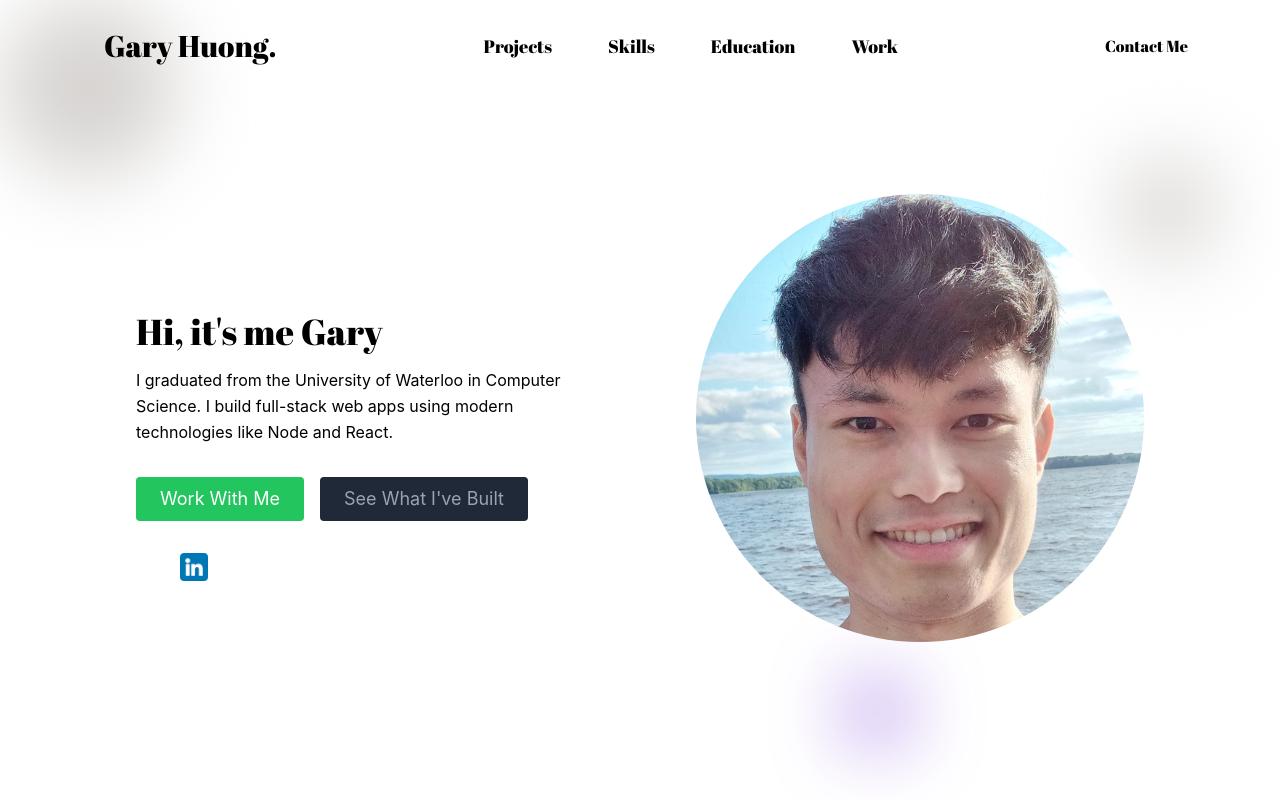
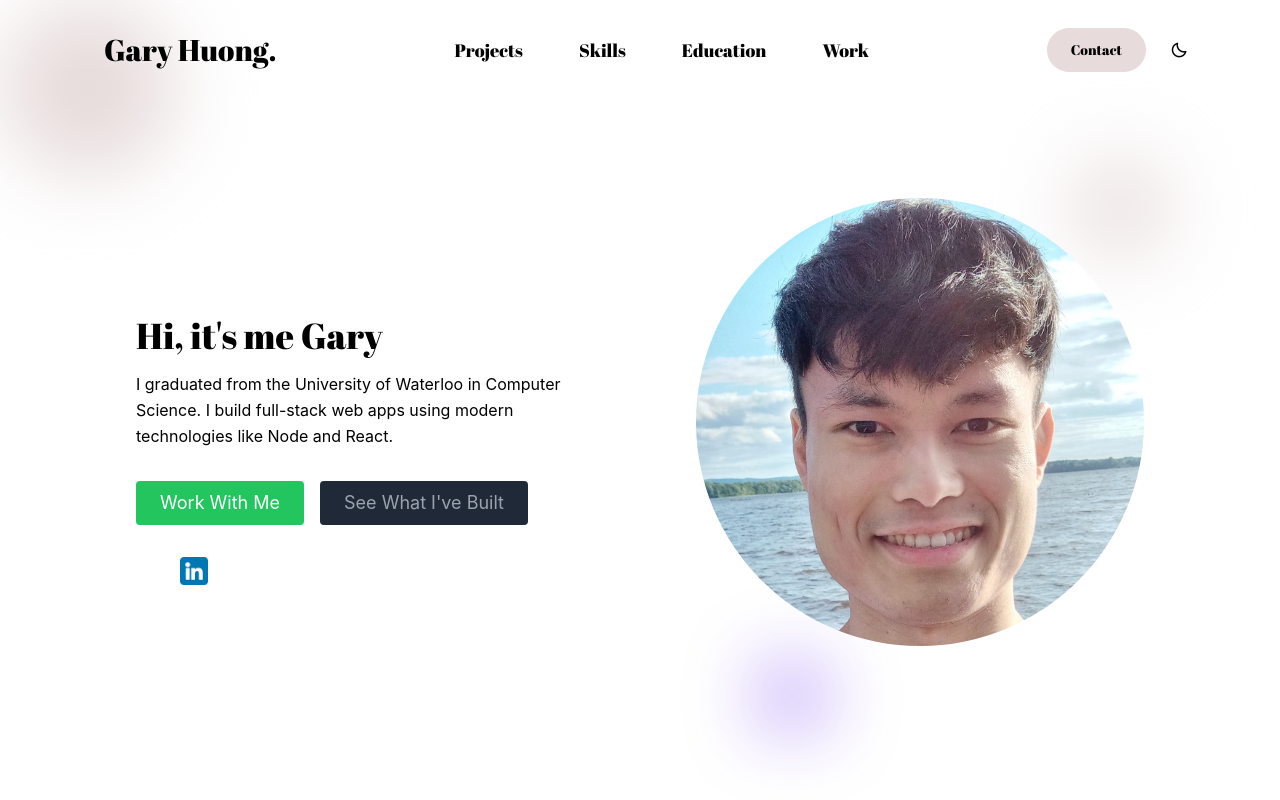
Before and after one commit to ghuong/portfolio, a React (Create React App) app: page / in a window 1280 px wide. Shown: the top 800 px of the page. Built offline with nearby package versions, Linux system fonts and the light colour scheme.

Commit message:
navbar moon and menu

```diff
--- a/public/index.html
+++ b/public/index.html
@@ -23,6 +23,7 @@
       user's mobile device or desktop. See https://developers.google.com/web/fundamentals/web-app-manifest/
     -->
     <link rel="manifest" href="%PUBLIC_URL%/manifest.json" />
+    <link href='https://unpkg.com/boxicons@2.1.4/css/boxicons.min.css' rel='stylesheet'>
     <!--
       Notice the use of %PUBLIC_URL% in the tags above.
       It will be replaced with the URL of the `public` folder during the build.
--- a/src/App.js
+++ b/src/App.js
@@ -12,9 +12,9 @@ function App() {
       <div className="h-screen w-screen flex flex-col">
         {/* About(+nav) fills screen */}
         <div className="absolute w-full h-full bg-transparent blur-2xl -z-10">
-          <div className="absolute rounded-full -z-50 bg-stone-300 w-44 h-44"></div>
-          <div className="absolute rounded-full -z-50 bg-stone-300 w-24 h-24 top-40 right-16"></div>
-          <div className="absolute rounded-full -z-50 bg-violet-700 w-12 h-12 bottom-16 left-2/3"></div>
+          <div className="absolute rounded-full -z-50 bg-[] bg-color-second w-44 h-44"></div>
+          <div className="absolute rounded-full -z-50 bg-color-second w-24 h-24 top-40 right-28"></div>
+          <div className="absolute rounded-full -z-50 bg-color-main w-12 h-12 bottom-20 left-[60%]"></div>
         </div>
         <Navbar />
         <About />
--- a/src/components/Navbar.js
+++ b/src/components/Navbar.js
@@ -17,7 +17,18 @@ export default function Navbar() {
           <Navlink text="Education" href={"#education"} />
           <Navlink text="Work" href={"#work"} />
         </div>
-        <a href="#contact">Contact Me</a>
+        <div className="flex items-center">
+          <a
+            href="#contact"
+            className="py-3 px-6 rounded-full font-abrilFatface bg-color-second text-sm
+              transition-opacity duration-300
+              hover:opacity-80"
+          >
+            Contact
+          </a>
+          <i className="bx bx-moon text-lg pl-6"></i>
+          <i className="bx bx-menu text-2xl pl-6 hidden"></i>
+        </div>
       </div>
     </header>
   );
--- a/src/components/Navlink.js
+++ b/src/components/Navlink.js
@@ -4,8 +4,8 @@ export default function Navlink({ text, href }) {
   return (
     <a
       href={href}
-      className="relative text-lg mx-7 hover:text-violet-700 transition-all duration-300
-        after:absolute after:left-0 after:-bottom-2 after:w-full after:h-[2px] after:bg-violet-700
+      className="relative text-lg mx-7 hover:text-color-main transition-all duration-300
+        after:absolute after:left-0 after:-bottom-2 after:w-full after:h-[2px] after:bg-color-main
         after:scale-x-0 hover:after:scale-x-100
         after:transition-transform after:duration-300
         after:origin-right hover:after:origin-left"
@@ -14,4 +14,3 @@ export default function Navlink({ text, href }) {
     </a>
   );
 }
-// hover:after:transition-all hover:after:duration-300
--- a/tailwind.config.js
+++ b/tailwind.config.js
@@ -5,6 +5,10 @@ module.exports = {
       fontFamily: {
         abrilFatface: ["Abril Fatface", "cursive"], // Add your custom font family
       },
+      colors: {
+        'color-main': '#6429EF',
+        'color-second': '#E7DBDB'
+      }
     },
   },
   plugins: [],
```
